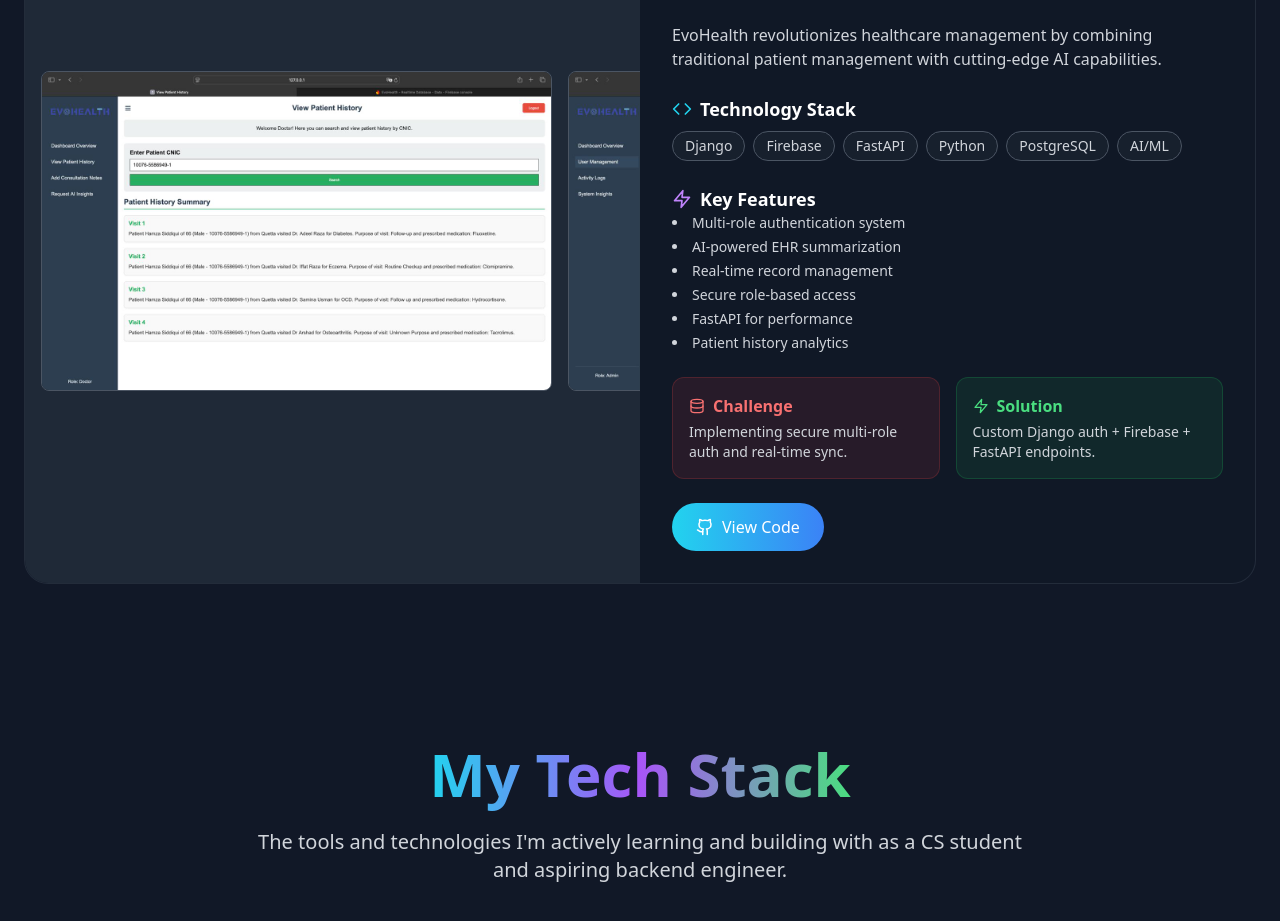
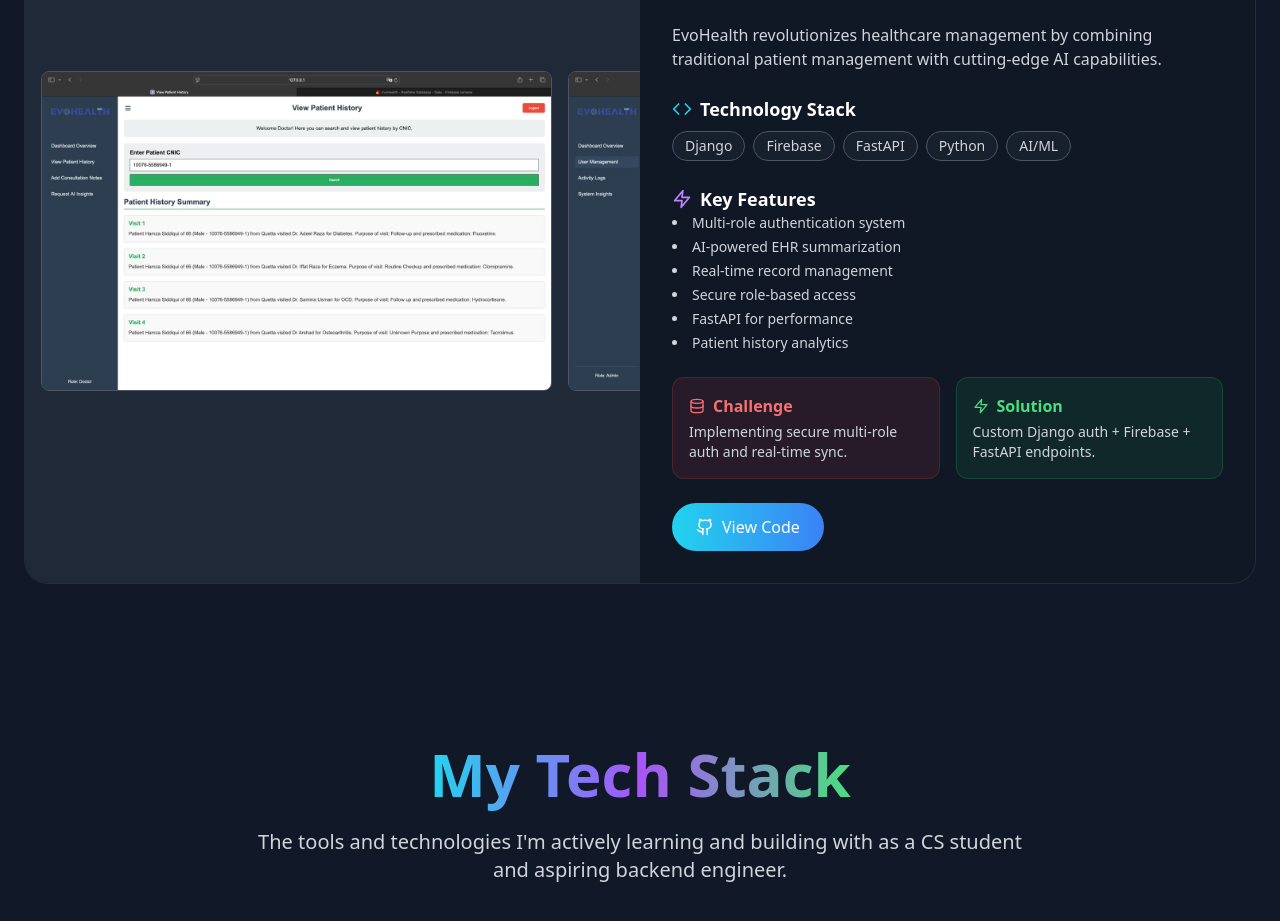
Before and after one commit to Code-With-Mavia/personal-portfolio, a React (Vite) app: page / in a window 1280 px wide. Shown: the part 2820-3741 px from the top of the page. Built offline with nearby package versions, Linux system fonts and the light colour scheme.

Commit message:
Update Projects.tsx

```diff
--- a/src/components/Projects.tsx
+++ b/src/components/Projects.tsx
@@ -7,7 +7,7 @@
 ): Promise<string[]> => {
   const imagePromises = Object.values(modules).map(async (importer) => {
     const img = await importer();
-    return img.default; // ✅ Use the actual imported path
+    return img.default;
   });
   return Promise.all(imagePromises);
 };
@@ -70,7 +70,7 @@
       subtitle: "Centralized Patient Management System",
       description: "A comprehensive hospital management system with AI-powered EHR summarization and multi-role authentication for healthcare professionals.",
       longDescription: "EvoHealth revolutionizes healthcare management by combining traditional patient management with cutting-edge AI capabilities.",
-      techStack: ["Django", "Firebase", "FastAPI", "Python", "PostgreSQL", "AI/ML"],
+      techStack: ["Django", "Firebase", "FastAPI", "Python", "AI/ML"],
       features: [
         "Multi-role authentication system",
         "AI-powered EHR summarization",
```
